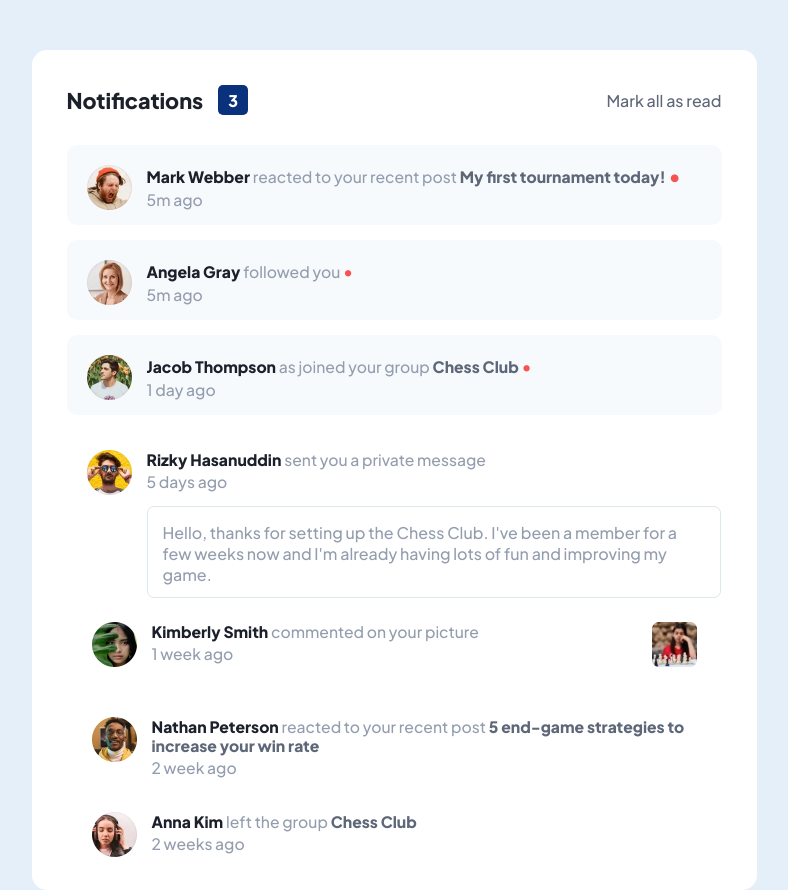
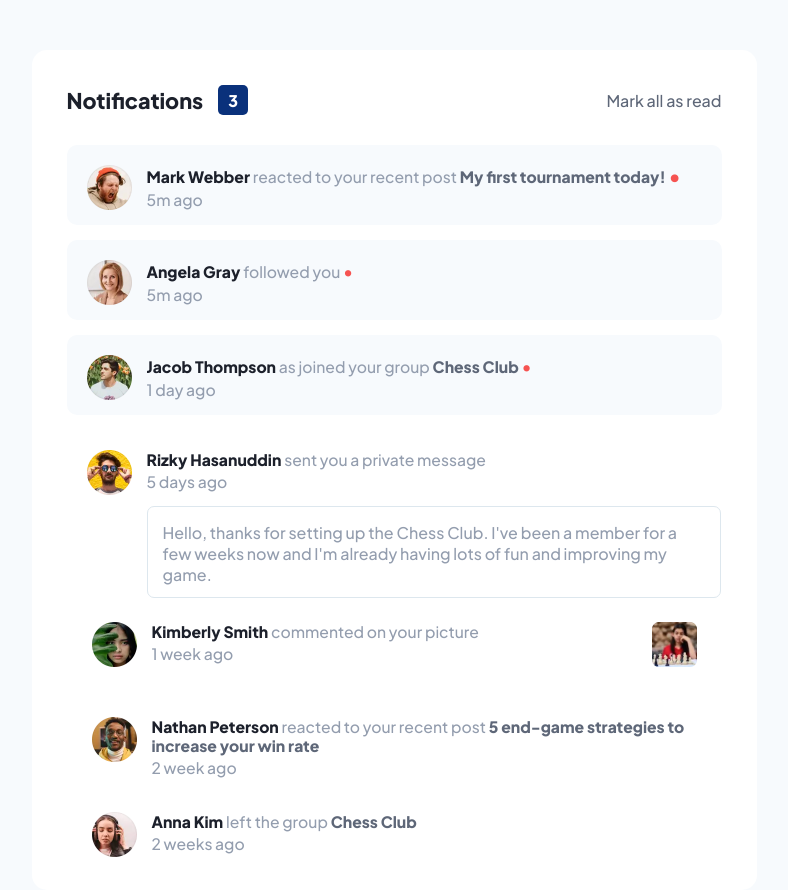
Before and after one commit to samueldev900/Challenge_22_Html-CSS, a plain HTML site: page index.html in a window 1280 px wide. Shown: the whole page, without its empty margins (246-1034 px from the left). Drawn offline with Linux system fonts and the light colour scheme.

Commit message:
Correção da cor do body

```diff
--- a/estilo/query.css
+++ b/estilo/query.css
@@ -27,7 +27,7 @@
         height: 100vh;
     }
     body{
-        background-color: var(--cor4);
+        background-color: var(--cor3);
     }
     main{
         height: 770px;
```
